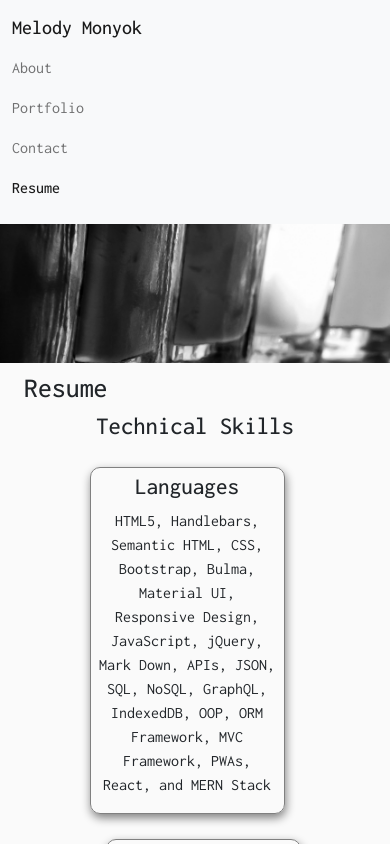
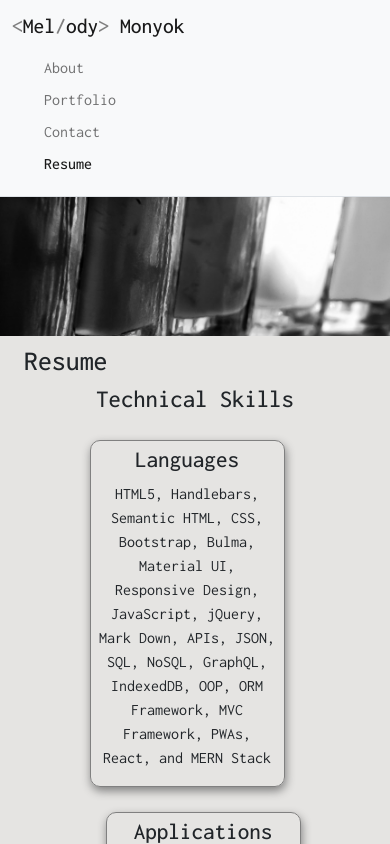
Before and after one commit to mmonyok/reactPortfolio, a React (Create React App) app in the folder client/: page /resume in a window 390 px wide. Shown: the top 844 px of the page. Built offline with nearby package versions, Linux system fonts and the light colour scheme.

Commit message:
Updated spacing and color of navbar.

```diff
--- a/client/src/assets/styles/Header.css
+++ b/client/src/assets/styles/Header.css
@@ -3,7 +3,7 @@
 }
 
 header {
-  background-color: #FAFAFA;
+  background-color: #E5E4E2;
 }
 
 .contentContainer {
--- a/client/src/assets/styles/NavBar.css
+++ b/client/src/assets/styles/NavBar.css
@@ -7,3 +7,18 @@
   font-family: 'Inconsolata', monospace;
   font-weight: 500;
 }
+
+nav {
+  background-color: #E5E4E2;
+}
+
+.nameText {
+  color: gray;
+}
+
+@media only screen and (max-width: 991px) {
+  .navItems {
+    margin-left: 2em;
+    padding: 4px 0 !important;
+  }
+}
--- a/client/src/components/Footer.js
+++ b/client/src/components/Footer.js
@@ -31,7 +31,7 @@ function Footer() {
       <div>
         <ul className="d-inline-flex flex-row align-items-center mt-2" id="iconLinks">
           {links.map((link, i, b, l, z) => (
-            <li key={i} className="border rounded-3 pe-2 mx-2 linkShadow linkContainer" id="linkContainer">
+            <li key={i} className="border rounded-3 pe-2 mx-2 linkShadow" id="linkContainer">
               <a key={b} className="socialLink" href={link.website} target="_blank" rel="noreferrer">
                 <i key={l} className={`me-2 h-100 p-2 rounded-start fab ${link.icon} fa-2x`} id="linkIcon"></i></a>
               <a key={z} className="my-auto linkText" href={link.website} target="_blank" rel="noreferrer">{link.name}</a>
--- a/client/src/components/Header.js
+++ b/client/src/components/Header.js
@@ -1,4 +1,4 @@
-import React, { useState } from 'react';
+import React from 'react';
 import NavBar from './NavBar';
 import banner from '../assets/images/banner.png';
 import '../assets/styles/Header.css';
--- a/client/src/components/NavBar.js
+++ b/client/src/components/NavBar.js
@@ -1,14 +1,14 @@
 import React from 'react';
+import "../assets/styles/NavBar.css";
 import { NavLink } from 'react-router-dom';
 
 function NavBar({ links }) {
   return (
-    <div>
-      <nav className="navbar sticky-top navbar-expand-lg navbar-light bg-light">
+    <nav className="navbar sticky-top navbar-expand-lg navbar-light bg-light border-bottom">
       <div className="container-fluid">
         <NavLink
           to="/about"
-            className="navbar-brand font-heavy">Melody Monyok</NavLink>
+          className="navbar-brand font-heavy"><h4><span className="nameText">&lt;</span>Mel<span className="nameText">/</span>ody<span className="nameText">&gt;</span> Monyok</h4></NavLink>
         {/* <h1>Mel<span className="odyYok">ody</span> Mon<span className="odyYok">yok</span></h1> */}
 
         <div className="collapse navbar-collapse d-flex justify-content-end" id="navbarSupportedContent">
@@ -18,8 +18,8 @@ function NavBar({ links }) {
                 <NavLink
                   key={b}
                   to={link.href}
-                    className='nav-link font'
-                    activeClassName="nav-link active font-heavy"
+                  className='nav-link font navItems'
+                  activeClassName="nav-link active font-heavy navItems"
                 >{link.name}</NavLink>
               </li>
             ))}
@@ -27,7 +27,6 @@ function NavBar({ links }) {
         </div>
       </div>
     </nav>
-    </div>
   );
 }
 
```
Lines whose indentation alone changed are shown as unchanged.
